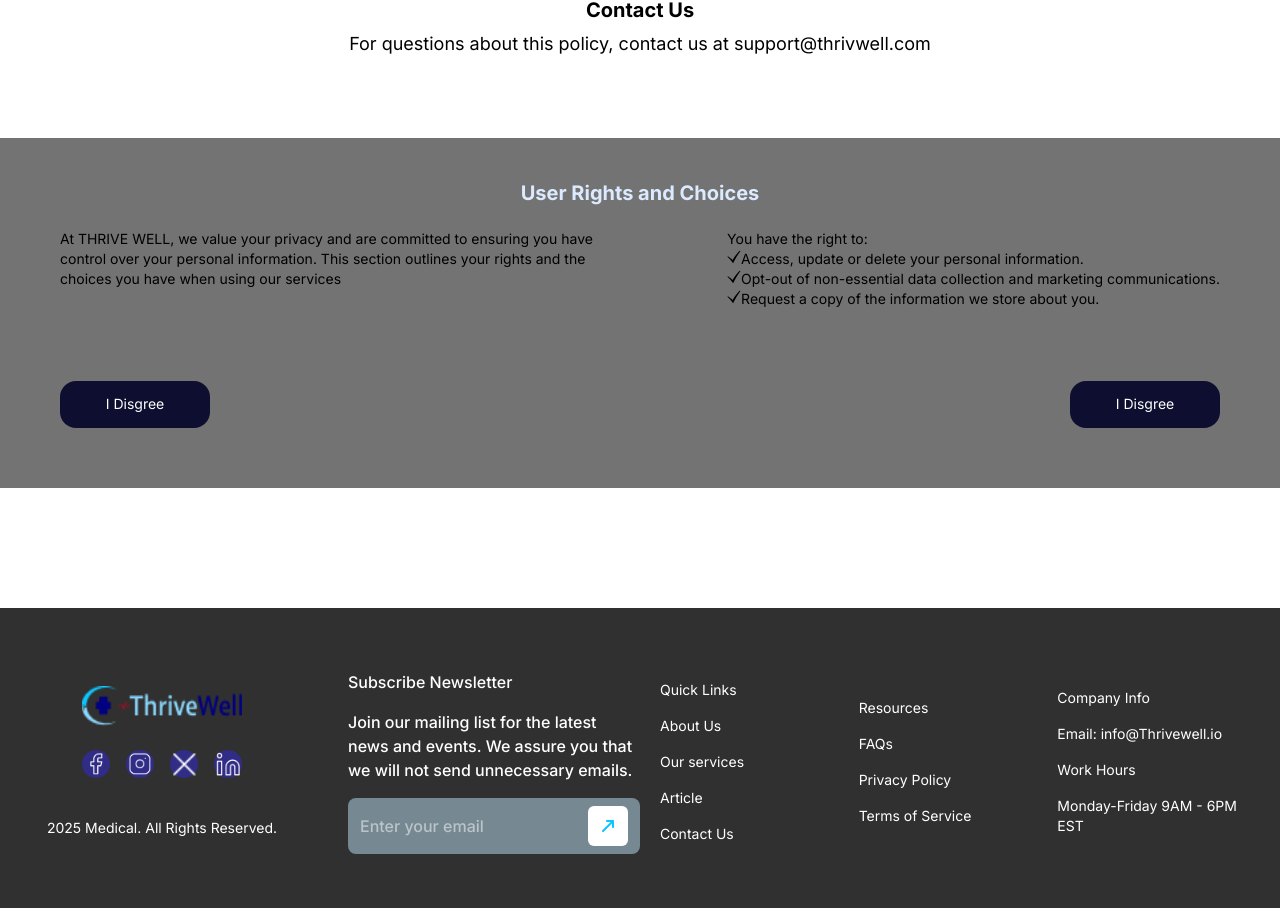
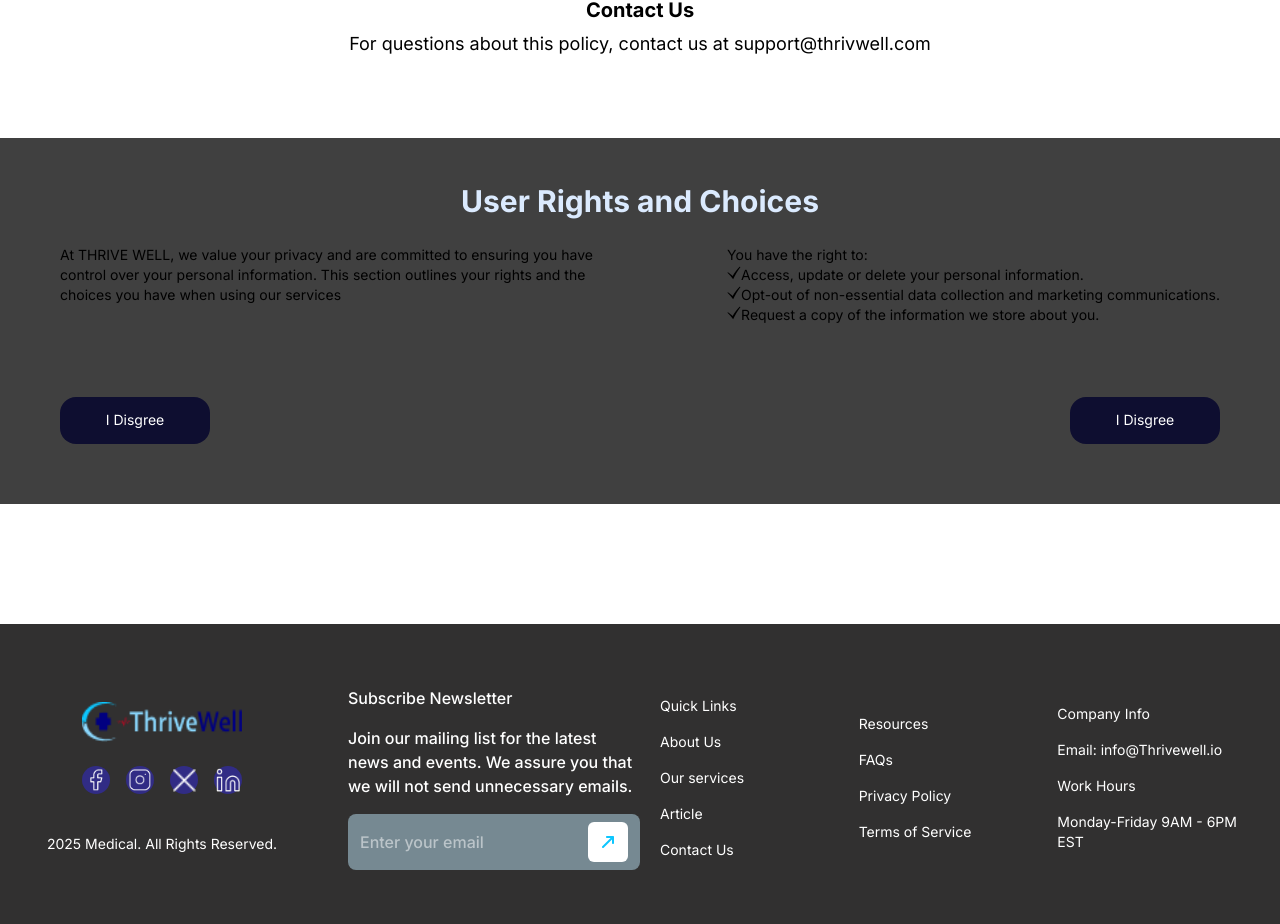
Before and after one commit to Benedyct01/thrivewell, a React (Vite) app: page /privacypolicy in a window 1280 px wide. Shown: the part 1811-2735 px from the top of the page. Built offline with nearby package versions, Linux system fonts and the light colour scheme.

Commit message:
Added Rights

```diff
--- a/package.json
+++ b/package.json
@@ -11,6 +11,7 @@
   },
   "dependencies": {
     "@tailwindcss/vite": "^4.1.8",
+    "motion": "^12.17.3",
     "react": "^19.1.0",
     "react-dom": "^19.1.0",
     "react-icons": "^5.5.0",
--- a/src/components/privacypolicy/Rightsnchoices.jsx
+++ b/src/components/privacypolicy/Rightsnchoices.jsx
@@ -4,8 +4,8 @@ import { GiCheckMark } from 'react-icons/gi';
 const Rightsnchoices = () => {
   return (
     <>
-    <div className='mt-20 bg-neutral-500 p-5 md:p-7 lg:p-10'>
-    <div className='w-full text-center text-blue-100 font-bold text-base md:text-lg xl:text-[20px]'>User Rights and Choices</div>
+    <div className='mt-20 bg-neutral-700 p-5 md:p-7 lg:p-10'>
+    <div className='w-full text-center text-blue-100 font-bold text-base md:text-lg xl:text-[30px]'>User Rights and Choices</div>
     <div className='flex flex-row p-5 gap-15'>
         <div className='w-1/2 flex flex-col text-sm'>At THRIVE WELL, we value your privacy and are committed to ensuring you have control over your personal information. This section outlines your rights and the choices you have when using our services
         </div>
```
Also changed, not shown: 1 other file (tests, documents, lock files or other folders).
